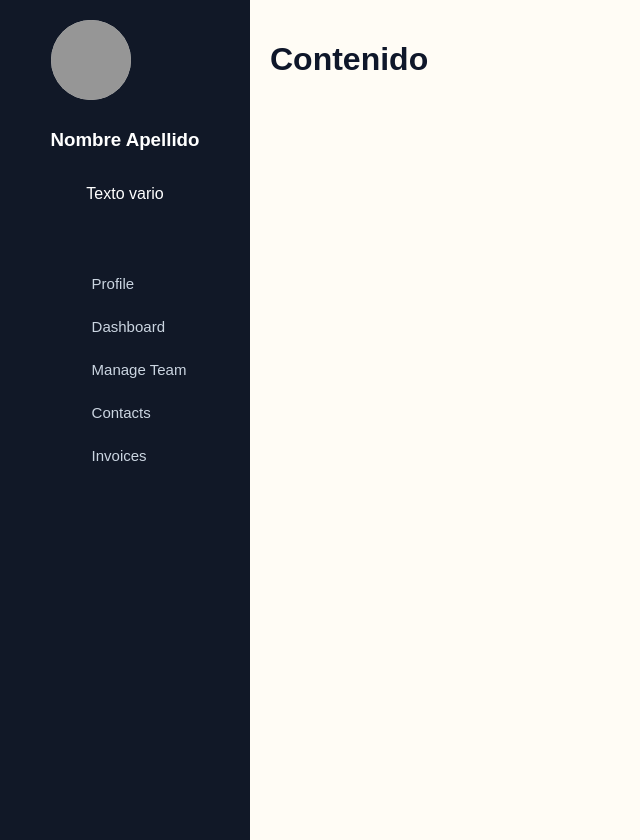
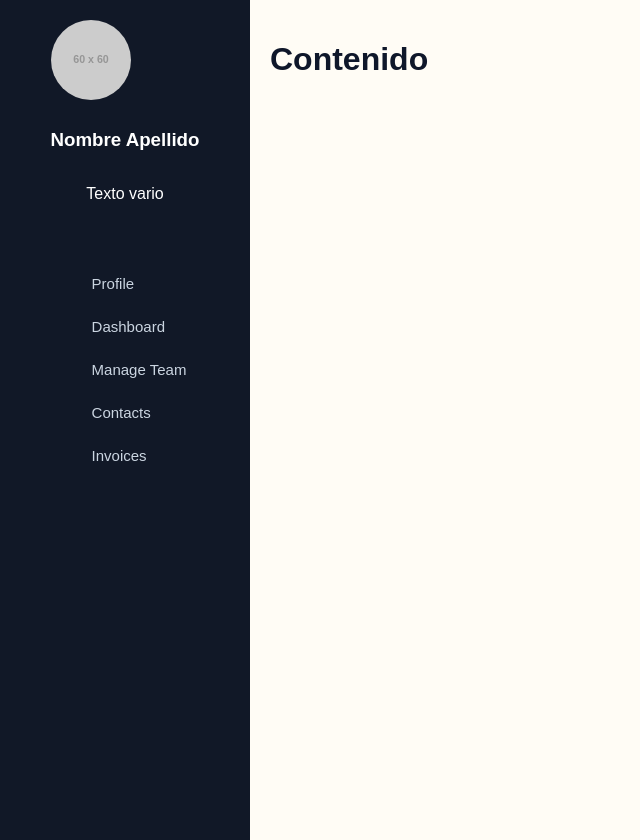
Before and after one commit to SSANTTI17/React, a React (Create React App) app in the folder aprendiendo-react/: page / in a window 1280 px wide. Shown: the whole page, without its empty margins (0-640 px from the left). Built offline with nearby package versions, Linux system fonts and the light colour scheme; some icons are missing.

Commit message:
modificacion para empezar a usar estados en sidebar activa o no activa

```diff
--- a/aprendiendo-react/src/components/Sidebar.jsx
+++ b/aprendiendo-react/src/components/Sidebar.jsx
@@ -1,22 +1,27 @@
-import React from "react";
-import "./Sidebar.css";
+import React, { useState } from "react";
 import SidebarButton from "./SidebarButton";
-
 import DashboardIcon from "@mui/icons-material/Dashboard";
 import PeopleIcon from "@mui/icons-material/People";
 import ContactsIcon from "@mui/icons-material/Contacts";
 import ReceiptLongIcon from "@mui/icons-material/ReceiptLong";
 import AccountCircleIcon from "@mui/icons-material/AccountCircle";
 
+import "./Sidebar.css";
+
 export default function Sidebar(){
+  const [isExpanded, setIsExpanded]=useState(false);
     return (
-      <aside className="sidebar">
+      <aside className={`sidebar ${isExpanded?"expanded":"collapsed"}`}
+        onMouseEnter={() => setIsExpanded(true)}
+        onMouseLeave={() => setIsExpanded(false)}
+      >
         <div className="profile">
           <img
-            src="https://via.placeholder.com/1"
+            src="https://via.placeholder.com/60"
             alt="Perfil"
             className="avatar"
           />
+
           <h3>Nombre Apellido</h3>
           <p>Texto vario</p>
         </div>
```
